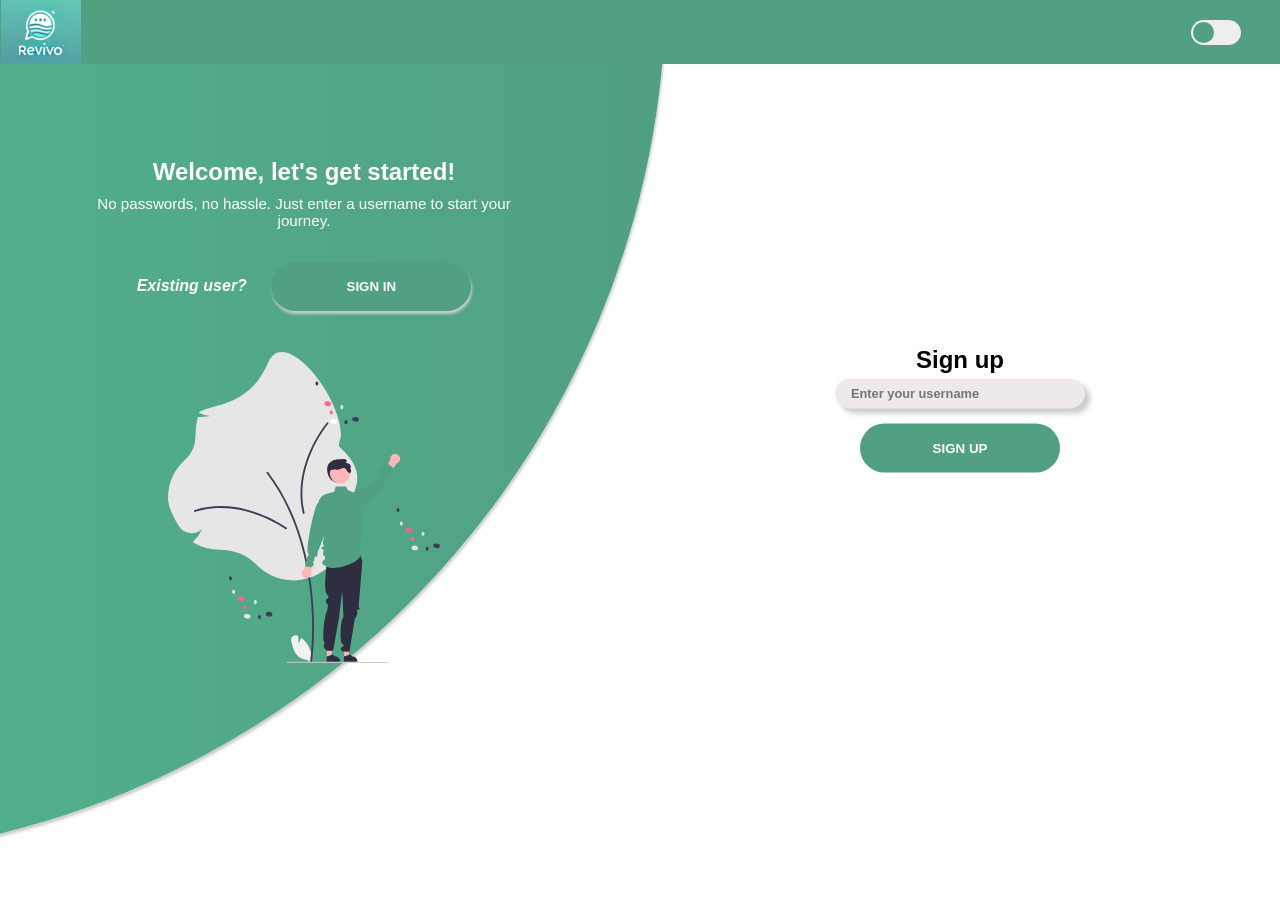
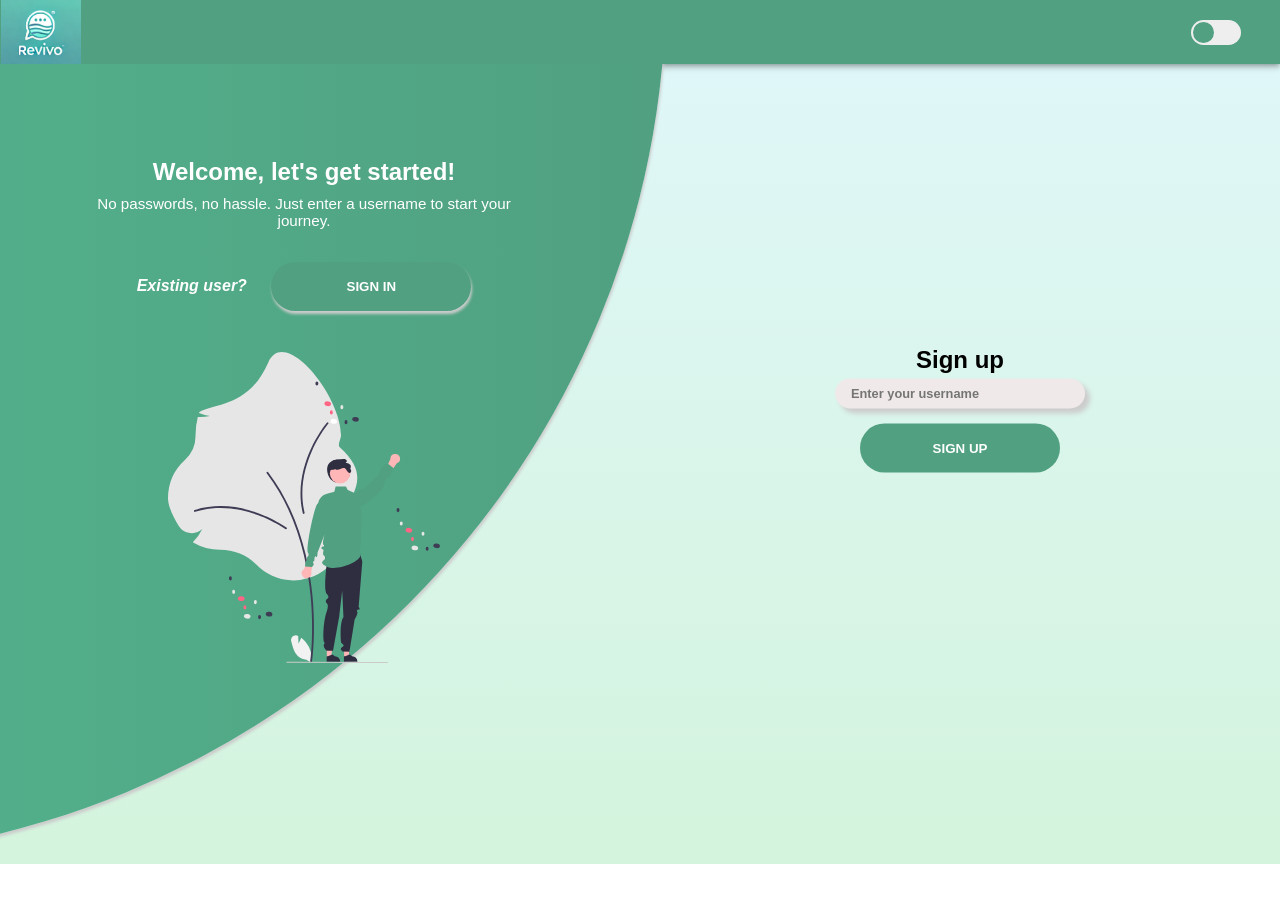
Before and after one commit to JohannCardona/Revivo, a React (Create React App) app in the folder frontend/: page / in a window 1280 px wide. Shown: the top 902 px of the page. Built offline with nearby package versions, Linux system fonts and the light colour scheme.

Commit message:
Update RegisterLogin.css

```diff
--- a/frontend/src/styles/login/RegisterLogin.css
+++ b/frontend/src/styles/login/RegisterLogin.css
@@ -4,7 +4,6 @@
   min-height: 100vh;
   overflow: hidden;
   margin-bottom: 70px;
-  background: var(--background);
 }
 
 
```
